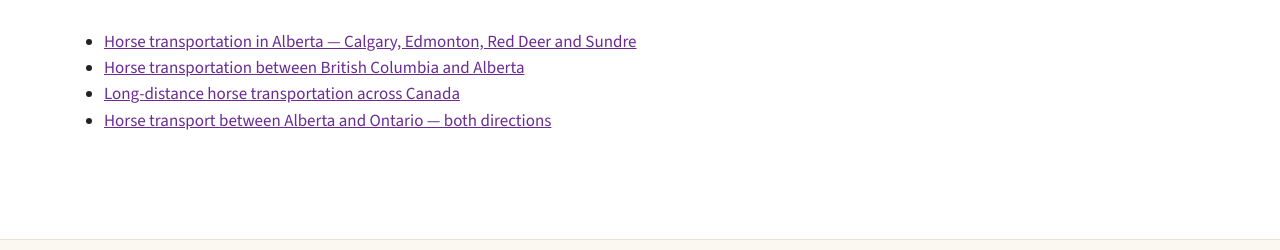
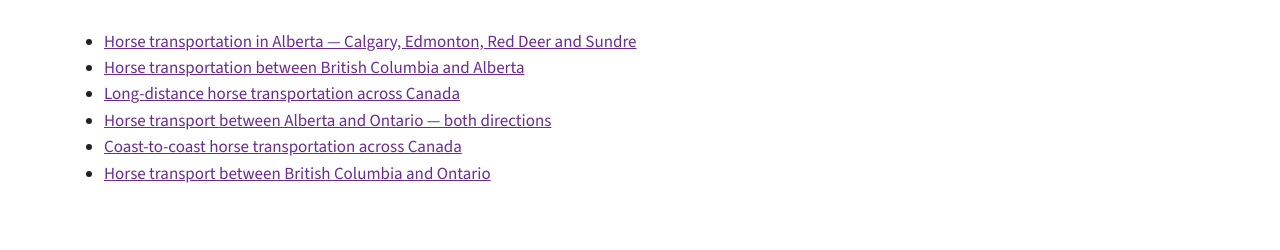
Before and after one commit to nexaline/nexahorsetransport, a plain HTML site: page index.html in a window 1280 px wide. Shown: the part 1660-1910 px from the top of the page. Drawn offline with nearby package versions, Linux system fonts and the light colour scheme; some packages are replaced by stand-ins of ours.

Commit message:
Link new long-distance horse transport routes on homepage

```diff
--- a/index.html
+++ b/index.html
@@ -132,6 +132,8 @@
           <li><a href="british-columbia-horse-transport.html">Horse transportation between British Columbia and Alberta</a></li>
           <li><a href="long-distance-horse-transport-canada.html">Long-distance horse transportation across Canada</a></li>
           <li><a href="alberta-ontario-horse-transport.html">Horse transport between Alberta and Ontario — both directions</a></li>
+          <li><a href="coast-to-coast-horse-transport-canada.html">Coast-to-coast horse transportation across Canada</a></li>
+          <li><a href="british-columbia-ontario-horse-transport.html">Horse transport between British Columbia and Ontario</a></li>
         </ul>
       </div>
     </section>
```
